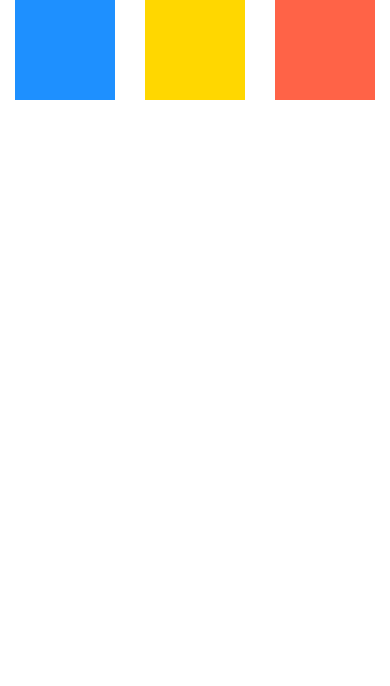
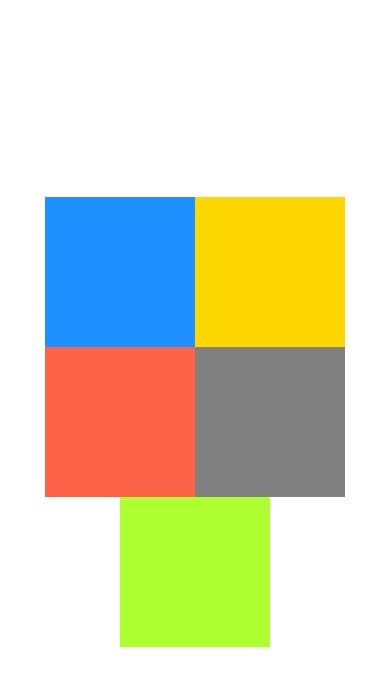
Before and after one commit to jonathanpperry/done-with-it, a React Native app: screen / in a window 390 px wide. Shown: the top 686 px of the page. Built offline with nearby package versions, Linux system fonts and the light colour scheme.

Commit message:
Finished flexWrap and alignContent section

```diff
--- a/App.js
+++ b/App.js
@@ -16,14 +16,21 @@ export default function App() {
         backgroundColor: "#fff",
         flex: 1,
         flexDirection: "row",
-        justifyContent: "space-around",
+        justifyContent: "center",
+        alignItems: "center",
+        alignContent: "center",
+        flexWrap: "wrap",
       }}
     >
       <View
-        style={{ backgroundColor: "dodgerblue", width: 100, height: 100 }}
+        style={{ backgroundColor: "dodgerblue", width: 150, height: 150 }}
       />
-      <View style={{ backgroundColor: "gold", width: 100, height: 100 }} />
-      <View style={{ backgroundColor: "tomato", width: 100, height: 100 }} />
+      <View style={{ backgroundColor: "gold", width: 150, height: 150 }} />
+      <View style={{ backgroundColor: "tomato", width: 150, height: 150 }} />
+      <View style={{ backgroundColor: "gray", width: 150, height: 150 }} />
+      <View
+        style={{ backgroundColor: "greenyellow", width: 150, height: 150 }}
+      />
     </SafeAreaView>
   );
 }
```
